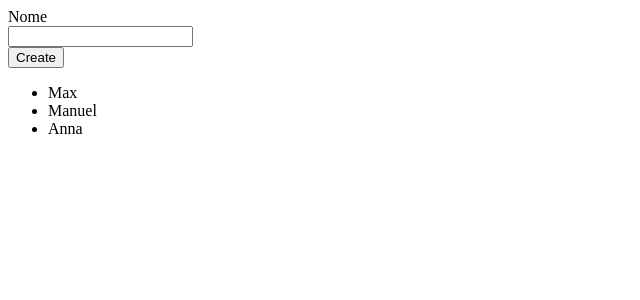
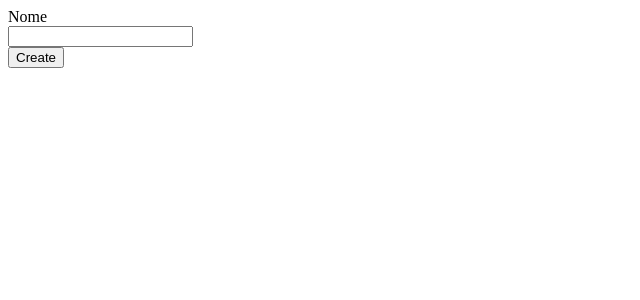
Before and after one commit to MarceloZapatta/review-angular, an Angular app: page /input in a window 1280 px wide. Shown: the top 300 px of the page, without its empty margins (0-640 px from the left). Built offline with nearby package versions, Linux system fonts and the light colour scheme.

Commit message:
Adding routes

```diff
--- a/src/app/app.component.html
+++ b/src/app/app.component.html
@@ -1,2 +1 @@
-<app-person-input (personCreate)="onPersonCreated($event)"></app-person-input>
-<app-persons [personList]="persons"></app-persons>
+<router-outlet></router-outlet>
--- a/src/app/app.module.ts
+++ b/src/app/app.module.ts
@@ -5,6 +5,7 @@
 import { AppComponent } from './app.component';
 import { PersonsComponent } from './persons/persons.component';
 import { PersonInputComponent } from './persons/person-input.component';
+import { AppRoutingModule } from './app-routing.module';
 
 @NgModule({
   declarations: [
@@ -14,7 +15,8 @@
   ],
   imports: [
     BrowserModule,
-    FormsModule
+    FormsModule,
+    AppRoutingModule
   ],
   providers: [],
   bootstrap: [AppComponent]
--- a/src/app/persons/person-input.component.ts
+++ b/src/app/persons/person-input.component.ts
@@ -8,6 +8,7 @@
 export class PersonInputComponent {
   @Output() personCreate = new EventEmitter<string>();
   enteredPersonName: string;
+
   onCreatePerson() {
     console.log('Created a person: ' + this.enteredPersonName);
 
```
Also changed, not shown: src/app/app-routing.module.ts (added, +16 -0 lines).
